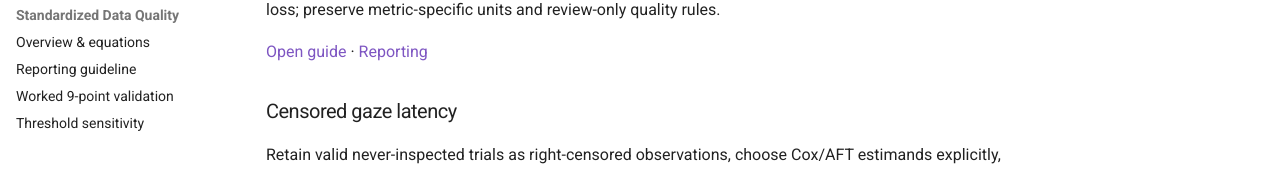
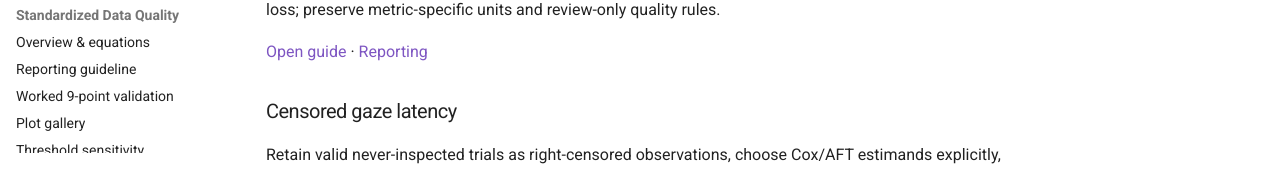
Before and after one commit to stefanosbalaskas/eyeprocesspy, an MkDocs documentation site: the page built from docs/guides/index.md, in a window 1280 px wide and 900 px high, scrolled down 600 px. Shown: the part 723-895 px from the top of the window. Built offline with MkDocs 1.6.1 and Material for MkDocs 9.7.7, drawn with Linux system fonts in a browser that asks for light colours; comment, search, counter and statistics services are not loaded.

Commit message:
docs: add Data Quality plot gallery navigation

```diff
--- a/mkdocs.yml
+++ b/mkdocs.yml
@@ -46,6 +46,7 @@ nav:
           - Overview & equations: guides/data-quality.md
           - Reporting guideline: guides/data-quality-reporting.md
           - Worked 9-point validation: examples/data-quality-validation.md
+          - Plot gallery: examples/data-quality-plot-gallery.md
           - Threshold sensitivity: examples/data-quality-sensitivity.md
       - Censored gaze latency:
           - Method overview: methods/gaze-survival/index.md
```
